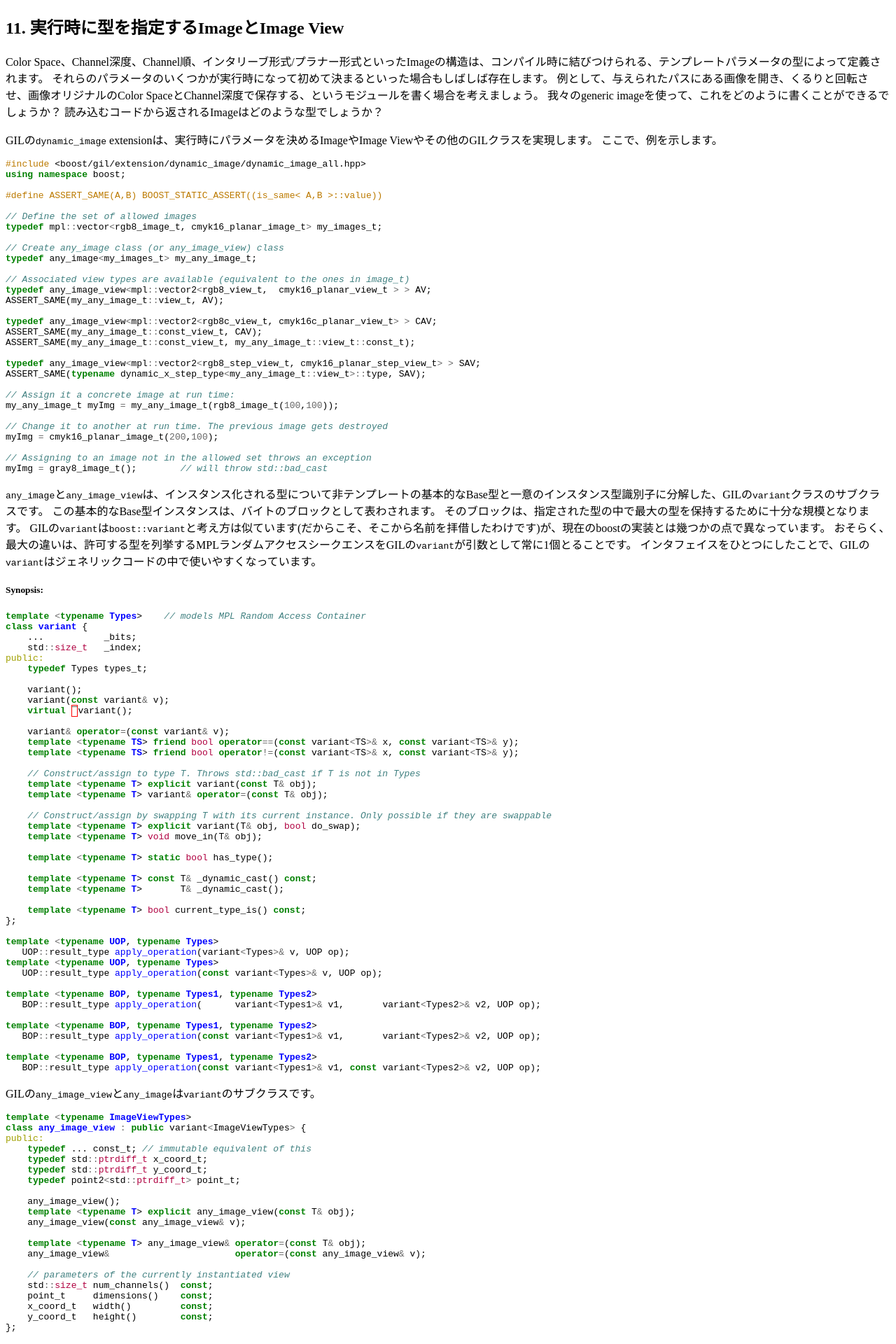
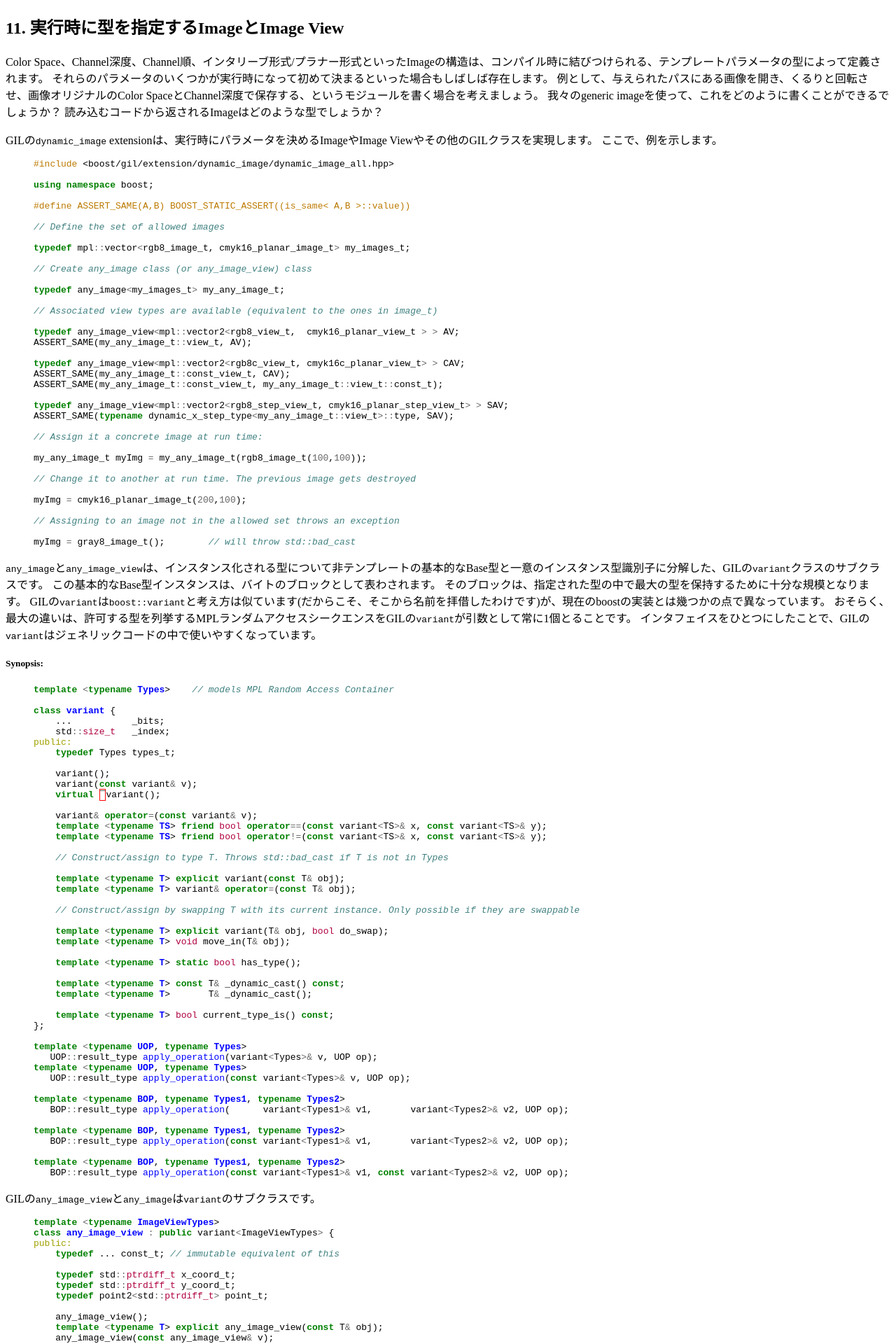
Before and after one commit to hironishihara/GILDesignGuide-ja, a Jekyll site: the page built from src/section_11.md, in a window 1280 px wide. Shown: the top 1920 px of the page at 70% size. Built offline with Jekyll 4.4.1, drawn with Linux system fonts in a browser that asks for light colours.

Commit message:
add lines for syntax highlight

````diff
--- a/src/section_11.md
+++ b/src/section_11.md
@@ -35,7 +35,8 @@ Color Space、Channel深度、Channel順、インタリーブ形式/プラナー
 GILの`dynamic_image` extensionは、実行時にパラメータを決めるImageやImage Viewやその他のGILクラスを実現します。
 ここで、例を示します。
 
-```cpp
+{% highlight C++ %}
+
 #include <boost/gil/extension/dynamic_image/dynamic_image_all.hpp>
 using namespace boost;
 
@@ -66,7 +67,8 @@ myImg = cmyk16_planar_image_t(200,100);
 
 // Assigning to an image not in the allowed set throws an exception
 myImg = gray8_image_t();        // will throw std::bad_cast
-```
+
+{% endhighlight %}
 
 `any_image`と`any_image_view`は、インスタンス化される型について非テンプレートの基本的なBase型と一意のインスタンス型識別子に分解した、GILの`variant`クラスのサブクラスです。
 この基本的なBase型インスタンスは、バイトのブロックとして表わされます。
@@ -77,7 +79,8 @@ GILの`variant`は`boost::variant`と考え方は似ています(だからこそ
 
 ##### Synopsis:
 
-```cpp
+{% highlight C++ %}
+
 template <typename Types>    // models MPL Random Access Container
 class variant {
     ...           _bits;
@@ -122,11 +125,13 @@ template <typename BOP, typename Types1, typename Types2>
 
 template <typename BOP, typename Types1, typename Types2>
    BOP::result_type apply_operation(const variant<Types1>& v1, const variant<Types2>& v2, UOP op);
-```
+
+{% endhighlight %}
 
 GILの`any_image_view`と`any_image`は`variant`のサブクラスです。
 
-```cpp
+{% highlight C++ %}
+
 template <typename ImageViewTypes>
 class any_image_view : public variant<ImageViewTypes> {
 public:
@@ -175,7 +180,8 @@ public:
     x_coord_t   width()         const;
     y_coord_t   height()        const;
 };
-```
+
+{% endhighlight %}
 
 処理を実行するための関数オブジェクトを`apply_operation`に渡すことによって、`variant`上での処理が実行されます。
 その`variant`で許可されている全ての型のためのコードがインスタンス化され、`switch`文を経由して適切なインスタンスが選択されます。
@@ -195,7 +201,8 @@ Imageレベルのアルゴリズムは`apply_operation`経由で実装される
 つまり、多くの基本的な処理については、staticな型とdynamicな型の間で共有されているのです。
 加えて、全てのImage View変換とSTL-likeなImage Viewアルゴリズムの多くは、`copy_pixels`の例で示したように、`any_image`で動作するオーバーロードをもっています。
 
-```cpp
+{% highlight C++ %}
+
 rgb8_view_t v1(...);  // concrete image view
 bgr8_view_t v2(...);  // concrete image view compatible with v1 and of the same size
 any_image_view<Types>  av(...);  // run-time specified image view
@@ -209,12 +216,14 @@ copy_pixels(v1,v2);
 copy_pixels(v1, av);
 copy_pixels(av, v2);
 copy_pixels(av, av);
-```
+
+{% endhighlight %}
 
 dynamicな型をサポートするアルゴリズムのオーバーロードをもつことによって、コンパイル時に決定するImageやViewと実行時に決定するImageやViewのどちらかで動作するアルゴリズムの記述を可能にする基盤を作ります。
 例を挙げると、次に示すコードはディスク上の画像を上下反転して返すGIL I/O extensionを使用します。
 
-```cpp
+{% highlight C++ %}
+
 #include <boost¥gil¥extension¥io¥jpeg_dynamic_io.hpp>
 
 template <typename Image>    // Could be rgb8_image_t or any_image<...>
@@ -223,12 +232,14 @@ void save_180rot(const std::string& file_name) {
     jpeg_read_image(file_name, img);
     jpeg_write_view(file_name, rotated180_view(view(img)));
 }
-```
+
+{% endhighlight %}
 
 使用する全ての関数が実行時に決定する型のインスタンスを引数に取るオーバーロードをもっていることから、コンパイル時に決定するImageと実行時に決定するImageのどちらであってもインスタンス化が可能です。
 ここで、`rotated180_view`がどのように実装されているかを示します。
 
-```cpp
+{% highlight C++ %}
+
 // implementation using templated view
 template <typename View>
 typename dynamic_xy_step_type<View>::type rotated180_view(const View& src) { ... }
@@ -249,7 +260,8 @@ template <typename ViewTypes> inline // Models MPL Random Access Container of mo
 typename dynamic_xy_step_type<any_image_view<ViewTypes> >::type rotated180_view(const any_image_view<ViewTypes>& src) {
     return apply_operation(src,detail::rotated180_view_fn<typename dynamic_xy_step_type<any_image_view<ViewTypes> >::type>());
 }
-```
+
+{% endhighlight %}
 
 `variant`は、それが取りうる全てのModel毎にアルゴリズムをインスタンス化するので、(特に、ふたつ以上の`variant`を引数に取るアルゴリズムでは)注意して用いるべきです。
 これは、コンパイル時間と実行ファイルのサイズに甚大な影響を与える可能性があります。
````
